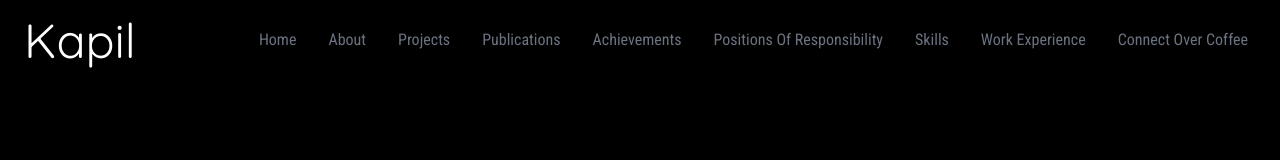
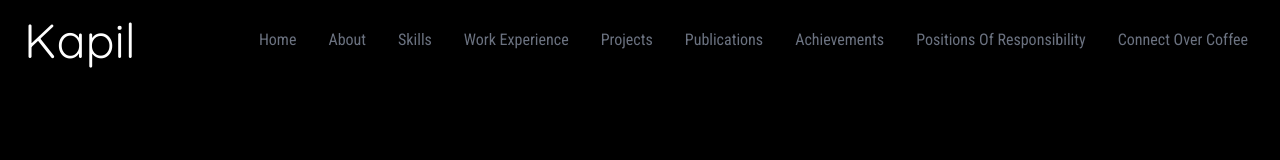
Before and after one commit to kapilk05/portfolio, a React (Create React App) app: page / in a window 1280 px wide. Shown: the top 160 px of the page. Built offline with nearby package versions, Linux system fonts and the light colour scheme; the HTML template or start-up script is replaced by a standard one.

Commit message:
Update Navbar.jsx

```diff
--- a/src/components/Navbar.jsx
+++ b/src/components/Navbar.jsx
@@ -9,12 +9,12 @@ const NavBar = () => {
   const links = [
     { id: 1, link: "home", label: "Home" },
     { id: 2, link: "about", label: "About" },
-    { id: 3, link: "projects", label: "Projects" },
-    { id: 4, link: "publications", label: "Publications" },
-    { id: 5, link: "achievements", label: "Achievements" },
-    { id: 6, link: "position of responsibility", label: "Positions Of Responsibility" },
-    { id: 7, link: "skills", label: "Skills" },
-    { id: 8, link: "work experience", label: "Work Experience" },
+    { id: 3, link: "skills", label: "Skills" },
+    { id: 4, link: "work experience", label: "Work Experience" },
+    { id: 5, link: "projects", label: "Projects" },
+    { id: 6, link: "publications", label: "Publications" },
+    { id: 7, link: "achievements", label: "Achievements" },
+    { id: 8, link: "position of responsibility", label: "Positions Of Responsibility" },
     { id: 9, link: "get in touch", label: "Connect over Coffee" },
   ];
 
```
